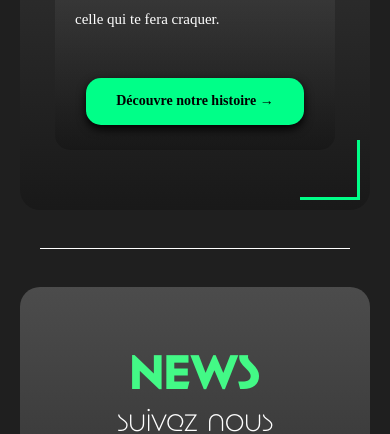
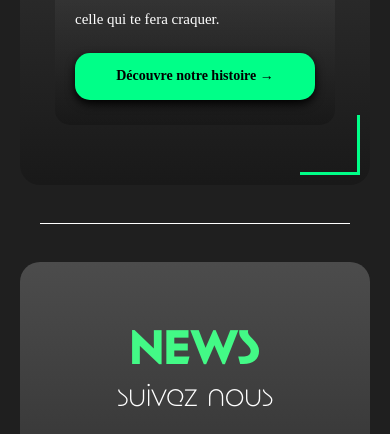
Before and after one commit to spooltie/OraEnergy, a plain HTML site: page index.html in a window 390 px wide. Shown: the part 1159-1593 px from the top of the page. Drawn offline with Linux system fonts and the light colour scheme; a web font is replaced by a local one.

Commit message:
Update style.css

```diff
--- a/style.css
+++ b/style.css
@@ -377,10 +377,15 @@ main {
     text-align: left;
     font-size: 1.7rem;
     color: white;
+    margin-bottom: 1rem;
+}
+
+.histoire-content p:last-of-type {
+    margin-bottom: 1.5rem;
 }
 
 .histoire-content .btn-primary {
-    margin-top: 2rem;
+    margin-top: 0;
     display: inline-block;
 }
 
@@ -790,10 +795,10 @@ footer {
 
     .histoire-content .btn-primary {
         position: static;
-        width: auto;
+        width: 100%;
         max-width: 250px;
-        margin: 3rem 0 0 0;
-        display: inline-block;
+        margin: 2rem auto 0;
+        display: block;
         text-align: center;
         padding: 12px 30px;
         font-size: 14px;
```
